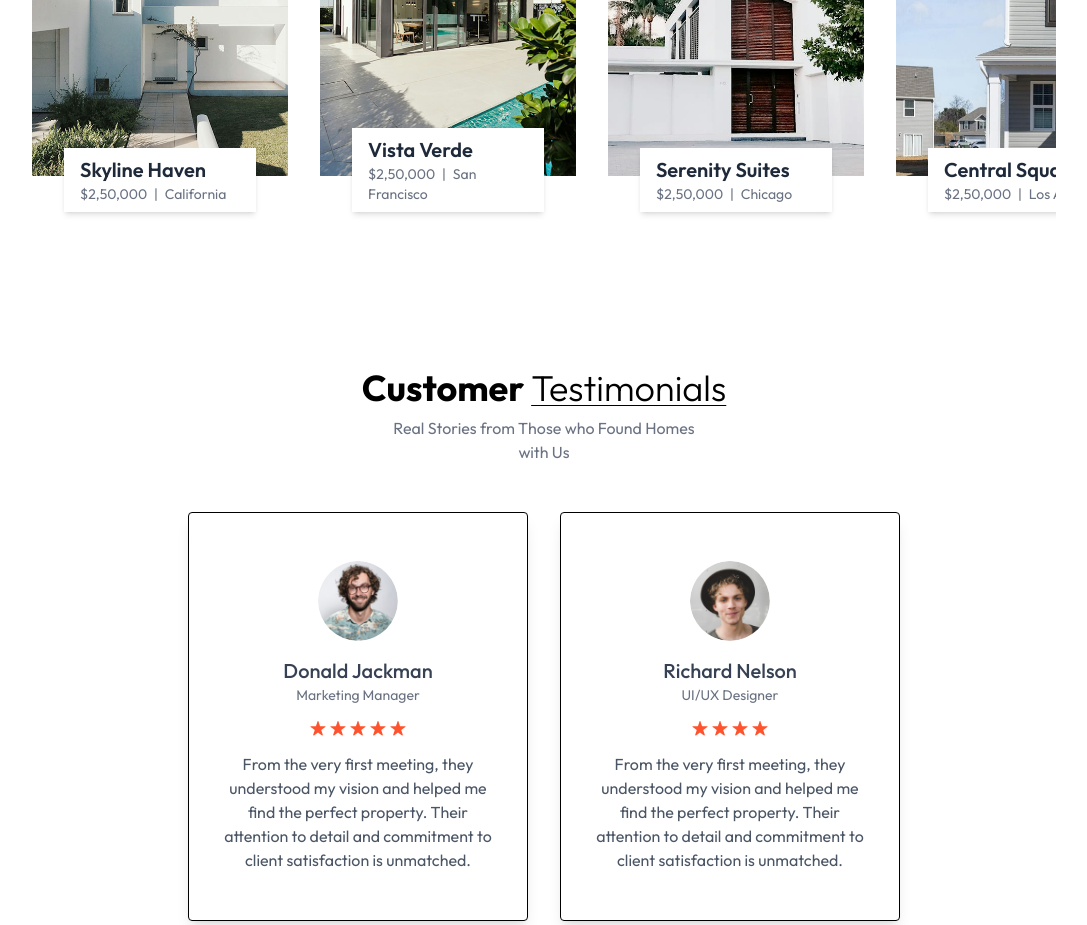
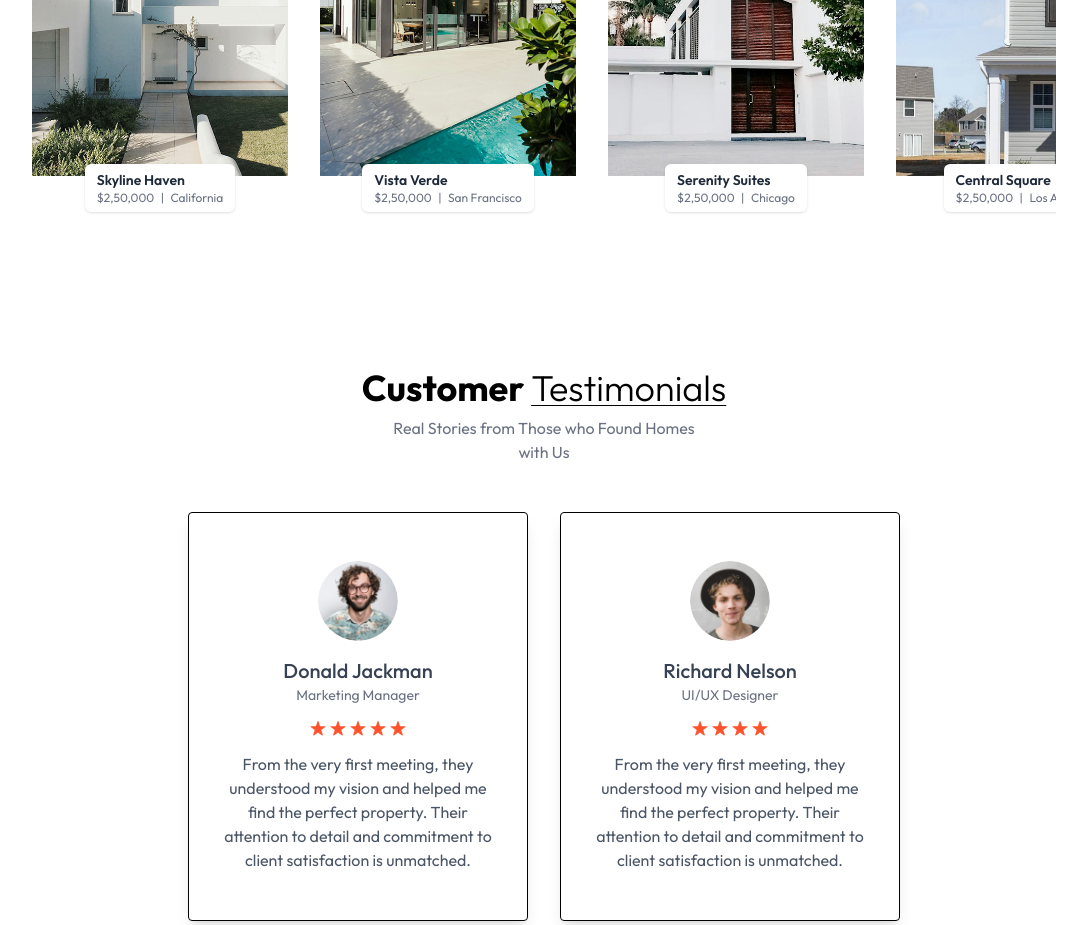
Before and after one commit to GizyM/estate-website, a React (Vite) app: page / in a window 1280 px wide. Shown: the part 2120-3045 px from the top of the page, without its empty margins (96-1183 px from the left). Built offline with nearby package versions, Linux system fonts and the light colour scheme.

Commit message:
initialized git repository

```diff
--- a/src/components/Projects.jsx
+++ b/src/components/Projects.jsx
@@ -61,11 +61,11 @@ const Projects = () => {
                 <div key={index} className='relative flex-shrink-0 w-full sm:w-1/4'>
                     <img src={project.image} alt={project.title} className='w-full h-auto mb-14' />
                     <div className='absolute left-0 right-0 bottom-5 flex justify-center'>
-                        <div className='inline-block bg-white w-3/4 px-4 py-2 shadow-md'>
-                        <h2 className='text-xl font-semibold text-gray-800'>
+                        <div className='inline-block bg-white w-fit px-3 py-1.5 rounded-md shadow'>
+                        <h2 className='text-sm font-semibold text-gray-800'>
                             {project.title}
                         </h2>
-                        <p className='text-gray-500 text-sm'>
+                        <p className='text-gray-500 text-xs'>
                             {project.price} <span className='px-1'>|</span> {project.location}
                         </p>
                         </div>
```
